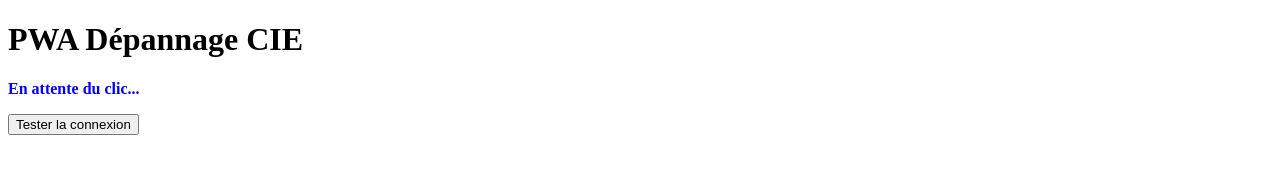
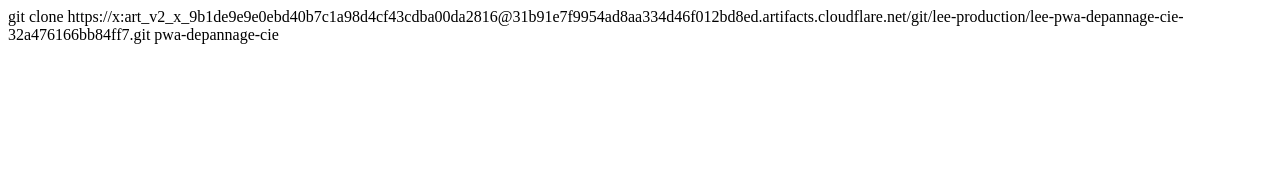
Before and after one commit to cortex052dran/pwa-depannage-cie, a plain HTML site: page index.html in a window 1280 px wide. Drawn offline with Linux system fonts and the light colour scheme.

Commit message:
Update index.html

```diff
--- a/index.html
+++ b/index.html
@@ -1,50 +1 @@
-<!DOCTYPE html>
-<html>
-<head>
-    <meta charset="UTF-8">
-    <title>PWA Dépannage CIE</title>
-</head>
-<body>
-    <h1>PWA Dépannage CIE</h1>
-    <p id="message" style="font-weight: bold; color: blue;">En attente du clic...</p>
-    <button onclick="chargerAgents()">Tester la connexion</button>
-
-    <script>
-        async function chargerAgents() {
-            const message = document.getElementById("message");
-            message.style.color = "blue";
-            message.innerText = "Connexion via le pont Cloudflare...";
-
-            // 👇 REMPLACE ICI PAR L'URL DE TON WORKER CLOUDFLARE (ex: https://pont-supabase.xxx.workers.dev)
-            const urlPontCloudflare = "pont-supabase.cortex052dran.workers.dev/";
-
-            // On ajoute le chemin vers la table agents
-            const urlFinale = urlPontCloudflare + "/rest/v1/agents?select=*";
-
-            try {
-                const reponse = await fetch(urlFinale, {
-                    method: 'GET',
-                    headers: {
-                        'apikey': "sb_publishable_FSV5BF_QkdnMDvunTVYP9Q_53d42z6t",
-                        'Authorization': "Bearer sb_publishable_FSV5BF_QkdnMDvunTVYP9Q_53d42z6t"
-                    }
-                });
-
-                const donnees = await reponse.json();
-
-                if (reponse.ok) {
-                    message.style.color = "green";
-                    message.innerText = "Victoire ! Le pont fonctionne. Table vide.";
-                } else {
-                    message.style.color = "red";
-                    message.innerText = "Le pont a répondu (Code " + reponse.status + ") : " + JSON.stringify(donnees);
-                }
-
-            } catch (erreur) {
-                message.style.color = "red";
-                message.innerText = "Échec de communication. Erreur : " + erreur.message;
-            }
-        }
-    </script>
-</body>
-</html>
+git clone https://x:art_v2_x_9b1de9e9e0ebd40b7c1a98d4cf43cdba00da2816@31b91e7f9954ad8aa334d46f012bd8ed.artifacts.cloudflare.net/git/lee-production/lee-pwa-depannage-cie-32a476166bb84ff7.git pwa-depannage-cie
```
